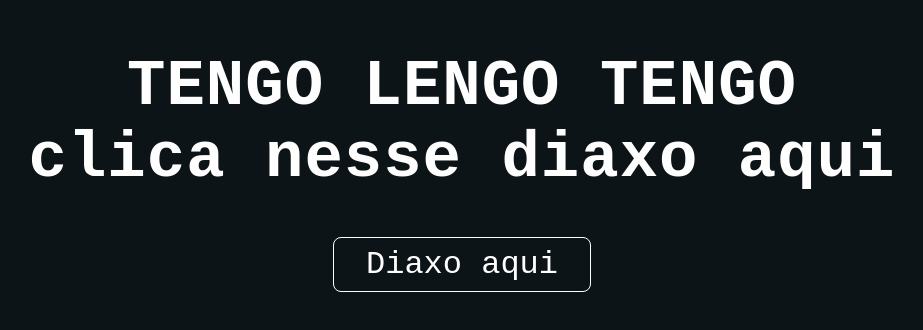
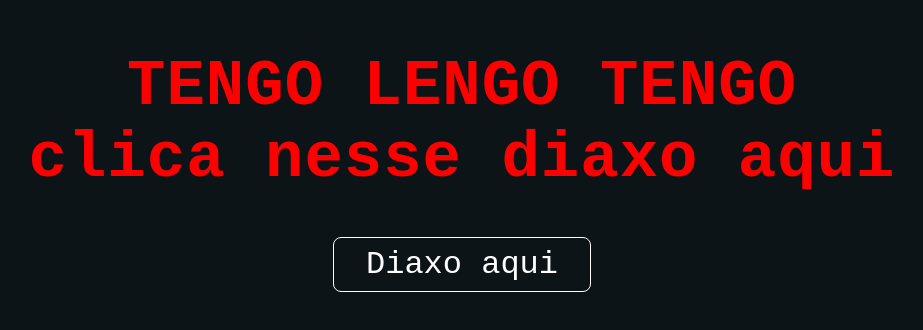
Before and after one commit to salgadoles/presente.mel, a plain HTML site: page index.html in a window 1280 px wide. Shown: the part 250-580 px from the top of the page, without its empty margins (178-1101 px from the left). Drawn offline with Linux system fonts and the light colour scheme; a web font is replaced by a local one.

Commit message:
Update index.html

```diff
--- a/index.html
+++ b/index.html
@@ -27,7 +27,7 @@
         }
 
         h1 {
-            color: #fefefe;
+            color: #ff0000;
             letter-spacing: 1px;
             font-size: 4rem;
         }
```
